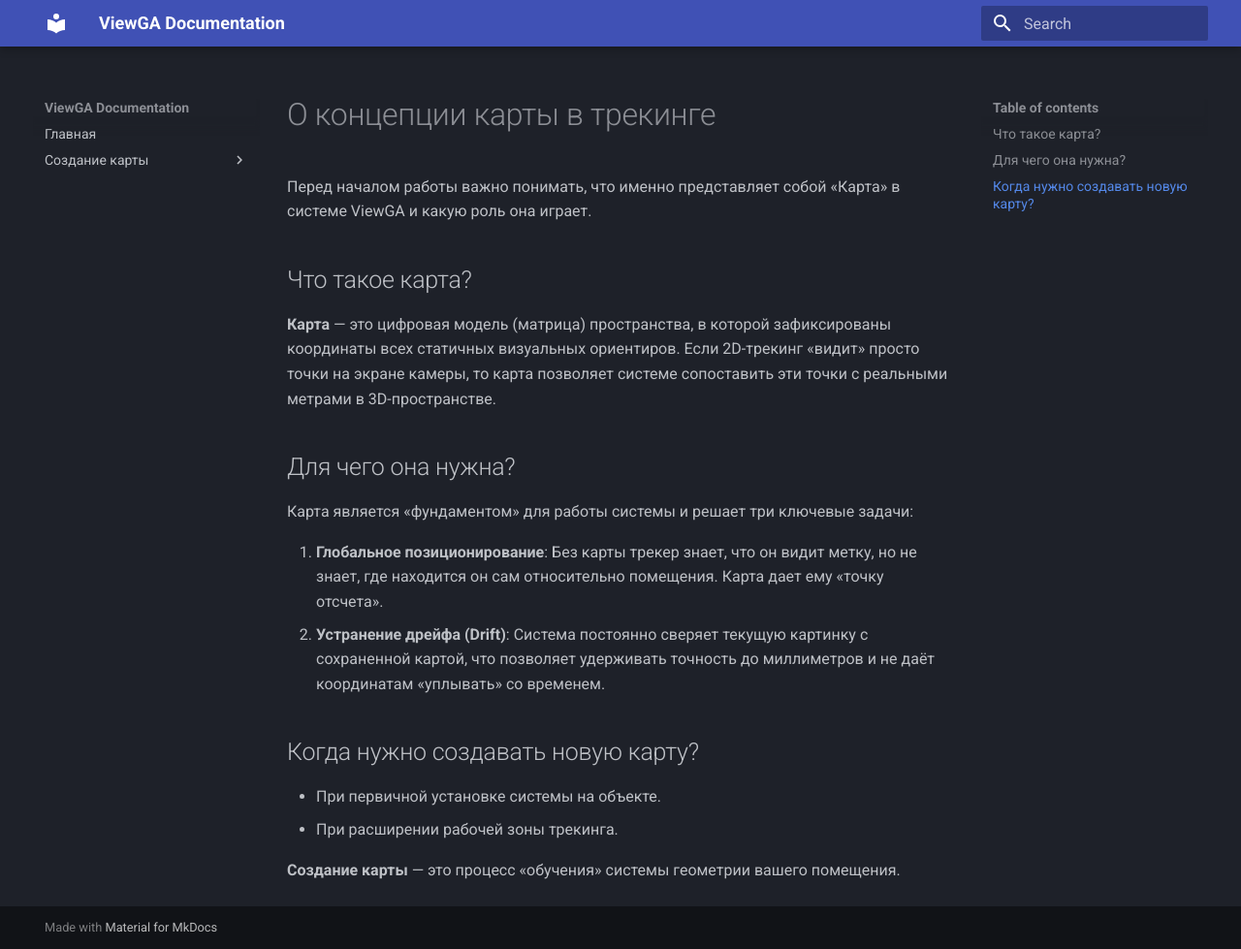
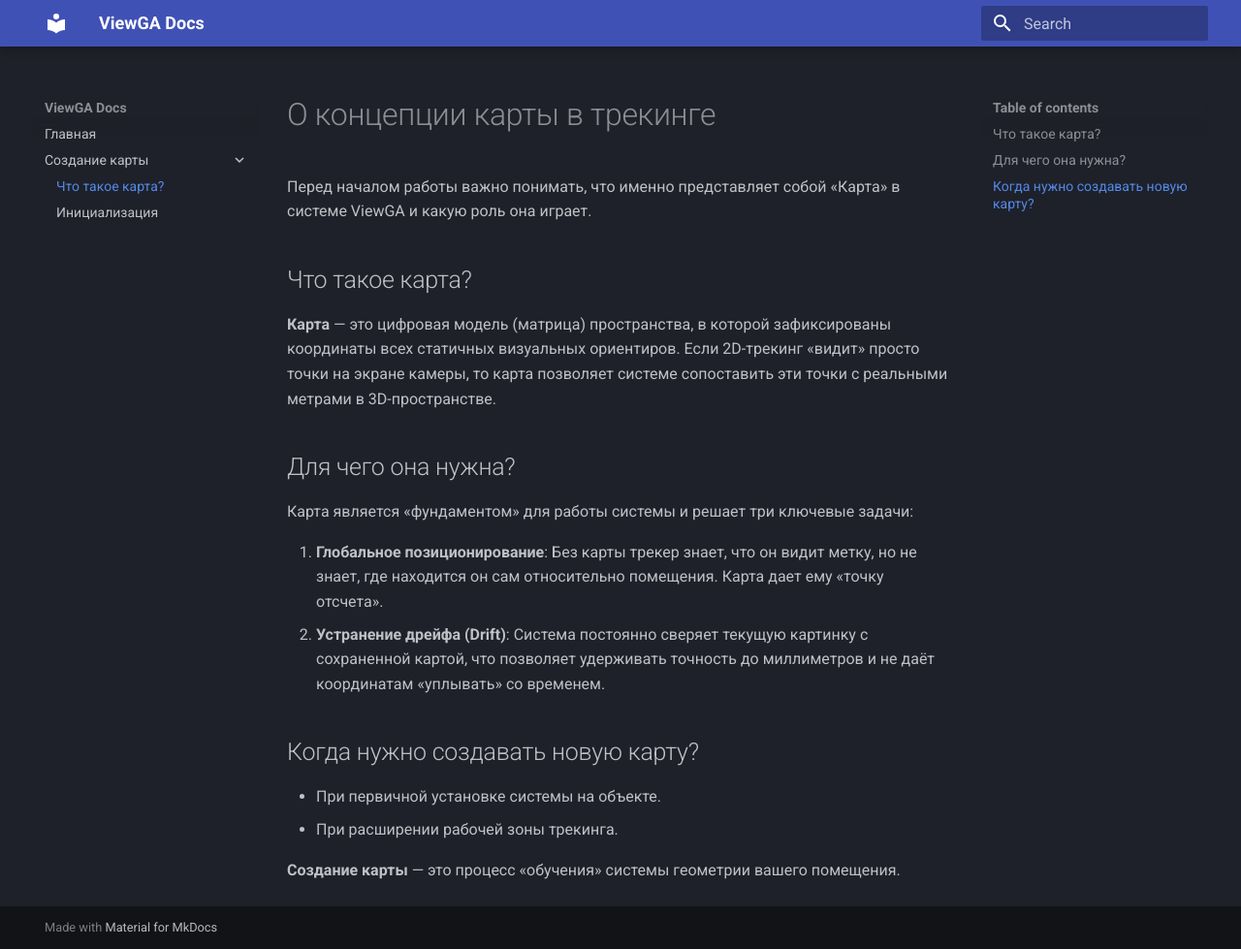
Before and after one commit to AlexanderBelovViewGA/ViewGA, an MkDocs documentation site: the page built from docs/map/index.md, in a window 1280 px wide and 979 px high. Shown: the whole window at 97% size. Built offline with MkDocs 1.6.1 and Material for MkDocs 9.7.7, drawn with Linux system fonts in a browser that asks for light colours.

Commit message:
Update mkdocs.yml

```diff
--- a/mkdocs.yml
+++ b/mkdocs.yml
@@ -1,4 +1,4 @@
-site_name: ViewGA Documentation
+site_name: ViewGA Docs
 theme:
   name: material
   palette:
@@ -8,4 +8,5 @@
 nav:
   - Главная: index.md
   - Создание карты:
+      - Что такое карта?: map/index.md
       - Инициализация: map/initialization.md
```
